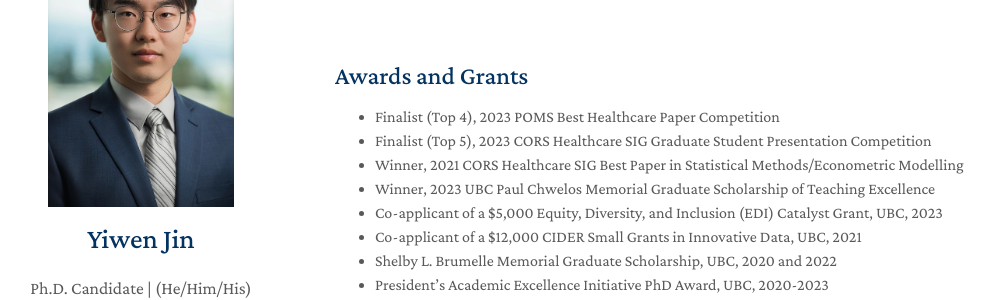
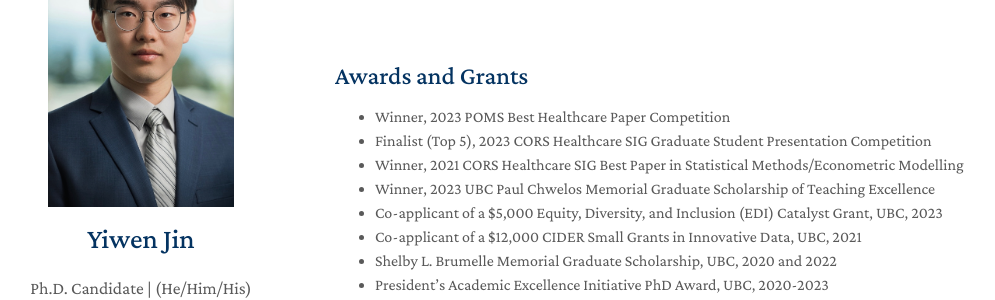
Before and after one commit to zeyang1225/zeyang1225.github.io, a Jekyll site: the page built from index.md, in a window 1280 px wide and 900 px high, scrolled down 1327 px. Shown: the part 152-452 px from the top of the window, without its empty margins (135-1130 px from the left). Built offline with Jekyll 4.4.1, drawn with Linux system fonts in a browser that asks for light colours; nearby versions of some CDN libraries; a style sheet for code colours, icons or effects is not loaded; our own code applies the rules of GitHub Pages for plain Markdown files.

Commit message:
Update awards.md

```diff
--- a/_includes/awards.md
+++ b/_includes/awards.md
@@ -1,7 +1,7 @@
 ## Awards and Grants
 
 <ul style="margin:0 0 5px;">
-  <li><autocolor>Finalist (Top 4), 2023 POMS Best Healthcare Paper Competition</autocolor></li>
+  <li><autocolor>Winner, 2023 POMS Best Healthcare Paper Competition</autocolor></li>
   <li><autocolor>Finalist (Top 5), 2023 CORS Healthcare SIG Graduate Student Presentation Competition</autocolor></li>
   <li><autocolor>Winner, 2021 CORS Healthcare SIG Best Paper in Statistical Methods/Econometric Modelling</autocolor></li>
   <li><autocolor>Winner, 2023 UBC Paul Chwelos Memorial Graduate Scholarship of Teaching Excellence</autocolor></li>
```
